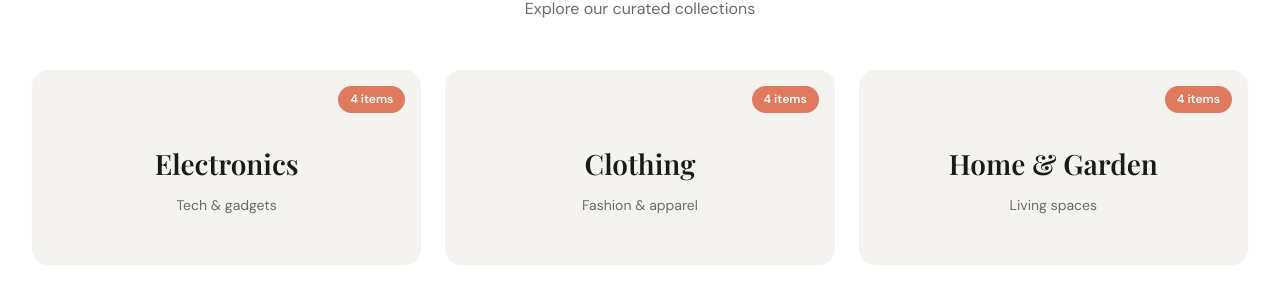
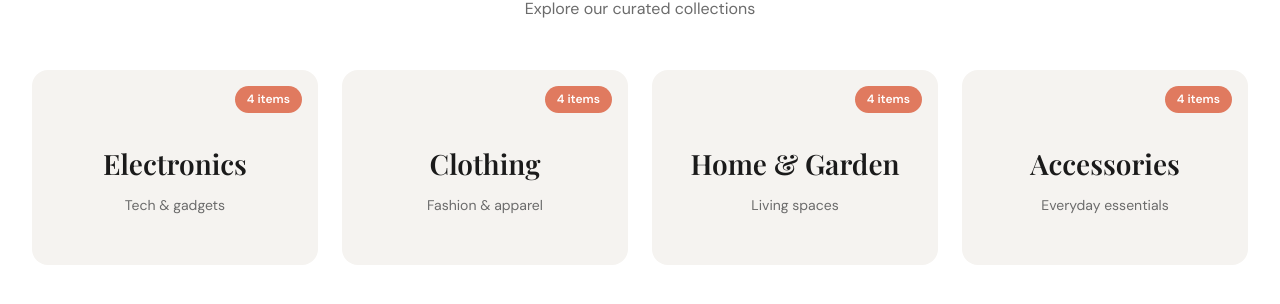
Before and after one commit to gtm-onboarding/onboarding-repo, a React (Vite) app: page / in a window 1280 px wide. Shown: the part 1506-1810 px from the top of the page. Built offline with nearby package versions, Linux system fonts and the light colour scheme; no server answers.

Commit message:
Add Accessories category with four products
Co-Authored-By: anshul.jain <anshul.jain@cognition.ai>

```diff
--- a/src/data/products.ts
+++ b/src/data/products.ts
@@ -1,6 +1,6 @@
 import { Product } from '../types';
 
-export const categories = ['Electronics', 'Clothing', 'Home & Garden'];
+export const categories = ['Electronics', 'Clothing', 'Home & Garden', 'Accessories'];
 
 export const products: Product[] = [
   {
@@ -99,4 +99,36 @@ export const products: Product[] = [
     image: 'https://picsum.photos/seed/wallclock/400/300',
     category: 'Home & Garden',
   },
+  {
+    id: 'acc-1',
+    name: 'Leather Wallet',
+    price: 59.99,
+    description: 'Slim full-grain leather wallet with RFID-blocking card slots. Ages beautifully with everyday use.',
+    image: 'https://picsum.photos/seed/wallet/400/300',
+    category: 'Accessories',
+  },
+  {
+    id: 'acc-2',
+    name: 'Canvas Backpack',
+    price: 74.99,
+    description: 'Durable water-resistant canvas backpack with padded laptop sleeve and leather trim details.',
+    image: 'https://picsum.photos/seed/backpack/400/300',
+    category: 'Accessories',
+  },
+  {
+    id: 'acc-3',
+    name: 'Polarized Sunglasses',
+    price: 89.99,
+    description: 'Lightweight acetate frames with polarized UV400 lenses. Includes hard case and cleaning cloth.',
+    image: 'https://picsum.photos/seed/sunglasses/400/300',
+    category: 'Accessories',
+  },
+  {
+    id: 'acc-4',
+    name: 'Woven Leather Belt',
+    price: 42.99,
+    description: 'Handwoven leather belt with a brushed brass buckle. A refined finish for casual and formal wear.',
+    image: 'https://picsum.photos/seed/belt/400/300',
+    category: 'Accessories',
+  },
 ];
--- a/src/pages/HomePage.tsx
+++ b/src/pages/HomePage.tsx
@@ -189,7 +189,7 @@ export function HomePage() {
           <div
             style={{
               display: 'grid',
-              gridTemplateColumns: 'repeat(3, 1fr)',
+              gridTemplateColumns: 'repeat(auto-fit, minmax(260px, 1fr))',
               gap: '24px',
             }}
           >
@@ -237,6 +237,7 @@ export function HomePage() {
                   {index === 0 && 'Tech & gadgets'}
                   {index === 1 && 'Fashion & apparel'}
                   {index === 2 && 'Living spaces'}
+                  {index === 3 && 'Everyday essentials'}
                 </p>
               </Link>
             ))}
```
